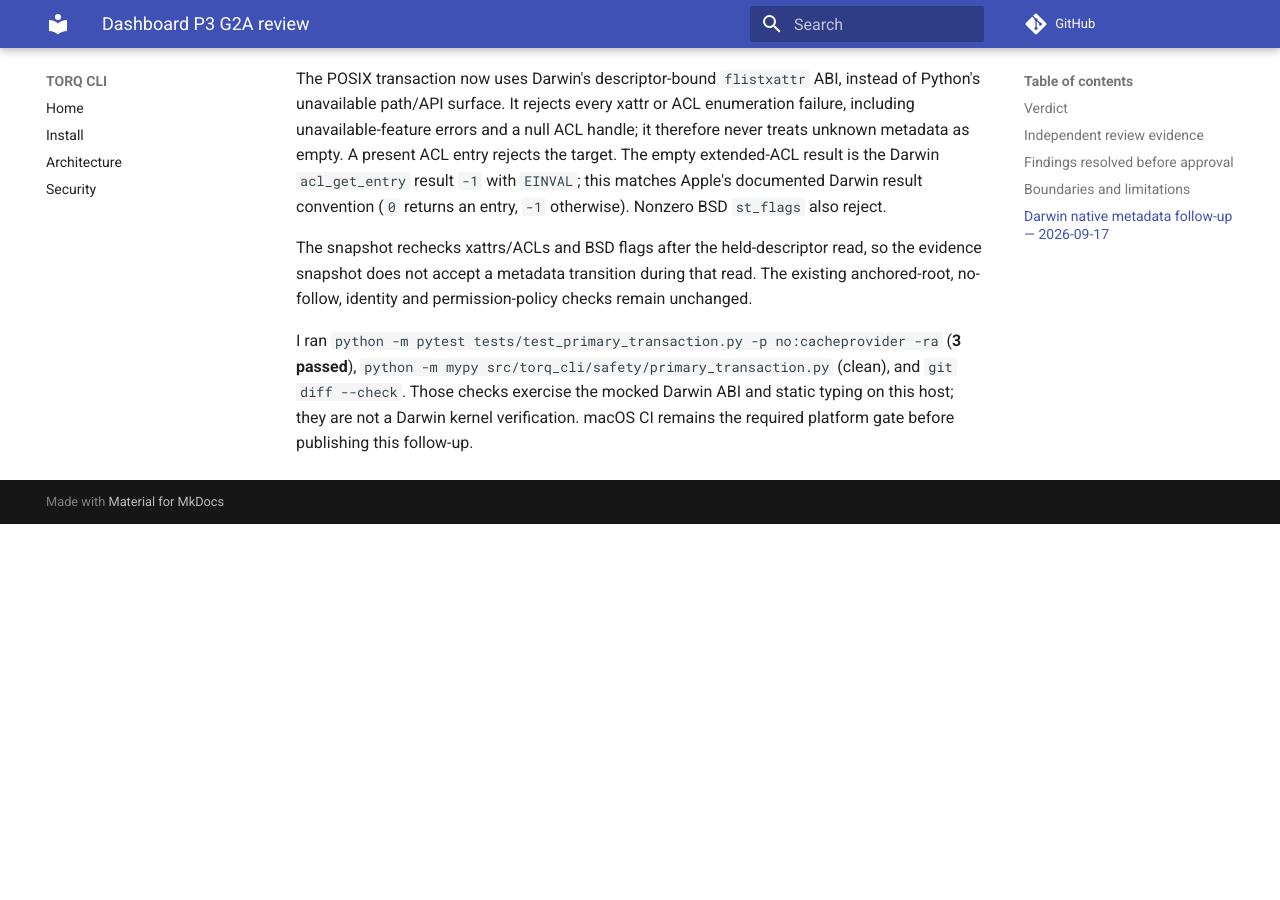
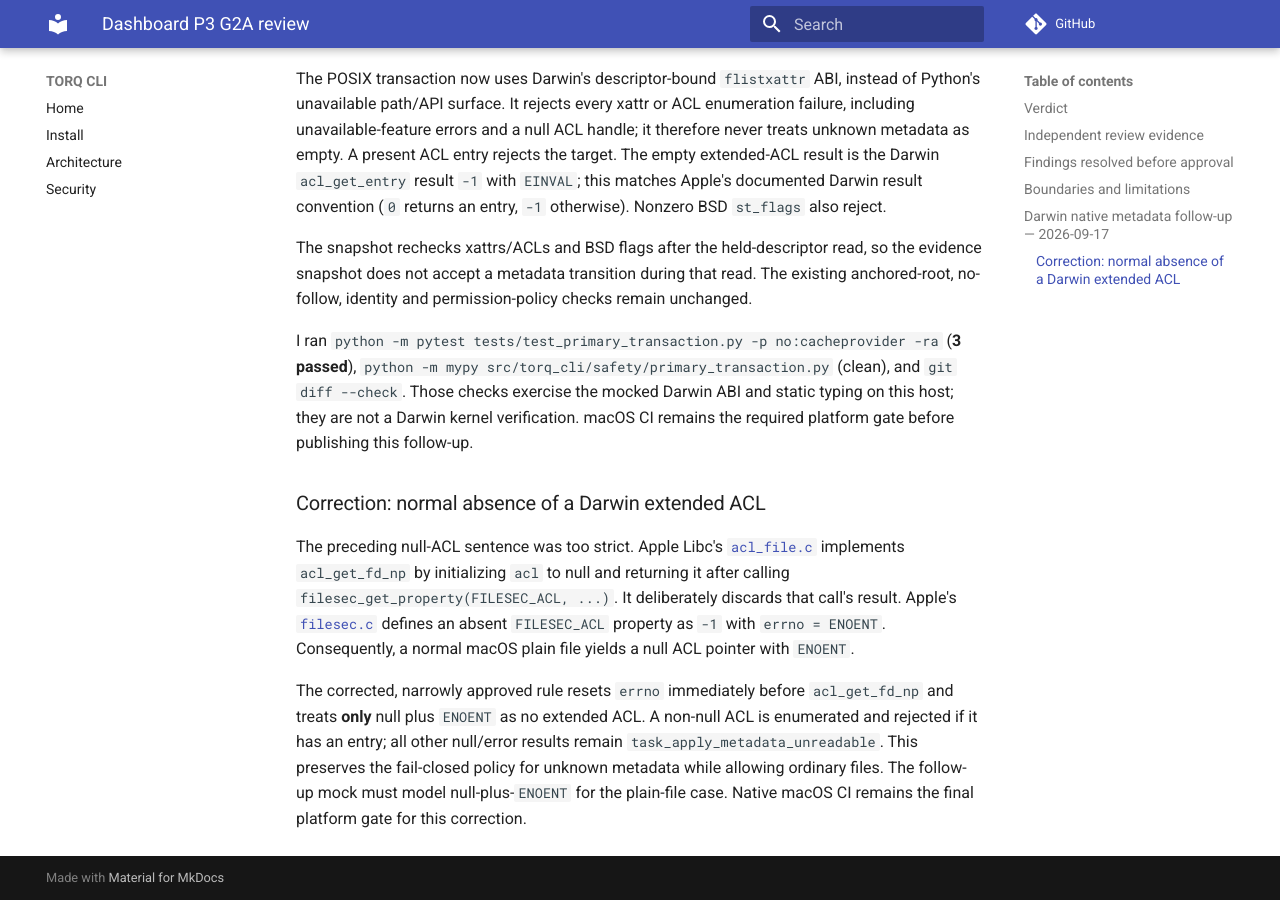
Before and after one commit to pilotwaffle/torq-cli-python, an MkDocs documentation site: the page built from docs/plans/2026-09-16-dashboard-p3-g2a-review.md, in a window 1280 px wide and 900 px high, scrolled down 1943 px. Built offline with MkDocs 1.6.1 and Material for MkDocs 9.7.7, drawn with Linux system fonts in a browser that asks for light colours; comment, search, counter and statistics services are not loaded; before the commit the page ends 2467 px from its top, so only the background shows below that.

Commit message:
fix: recognize Darwin's explicit absent ACL result

```diff
--- a/docs/plans/2026-09-16-dashboard-p3-g2a-review.md
+++ b/docs/plans/2026-09-16-dashboard-p3-g2a-review.md
@@ -97,3 +97,22 @@ src/torq_cli/safety/primary_transaction.py` (clean), and `git diff --check`.
 Those checks exercise the mocked Darwin ABI and static typing on this host; they
 are not a Darwin kernel verification. macOS CI remains the required platform
 gate before publishing this follow-up.
+
+### Correction: normal absence of a Darwin extended ACL
+
+The preceding null-ACL sentence was too strict. Apple Libc's
+[`acl_file.c`](https://github.com/apple-oss-distributions/Libc/blob/main/posix1e/acl_file.c)
+implements `acl_get_fd_np` by initializing `acl` to null and returning it after
+calling `filesec_get_property(FILESEC_ACL, ...)`. It deliberately discards that
+call's result. Apple's
+[`filesec.c`](https://github.com/apple-oss-distributions/Libc/blob/main/gen/filesec.c)
+defines an absent `FILESEC_ACL` property as `-1` with `errno = ENOENT`.
+Consequently, a normal macOS plain file yields a null ACL pointer with `ENOENT`.
+
+The corrected, narrowly approved rule resets `errno` immediately before
+`acl_get_fd_np` and treats **only** null plus `ENOENT` as no extended ACL. A
+non-null ACL is enumerated and rejected if it has an entry; all other null/error
+results remain `task_apply_metadata_unreadable`. This preserves the fail-closed
+policy for unknown metadata while allowing ordinary files. The follow-up mock
+must model null-plus-`ENOENT` for the plain-file case. Native macOS CI remains
+the final platform gate for this correction.
```
Also changed, not shown: 2 other files.
